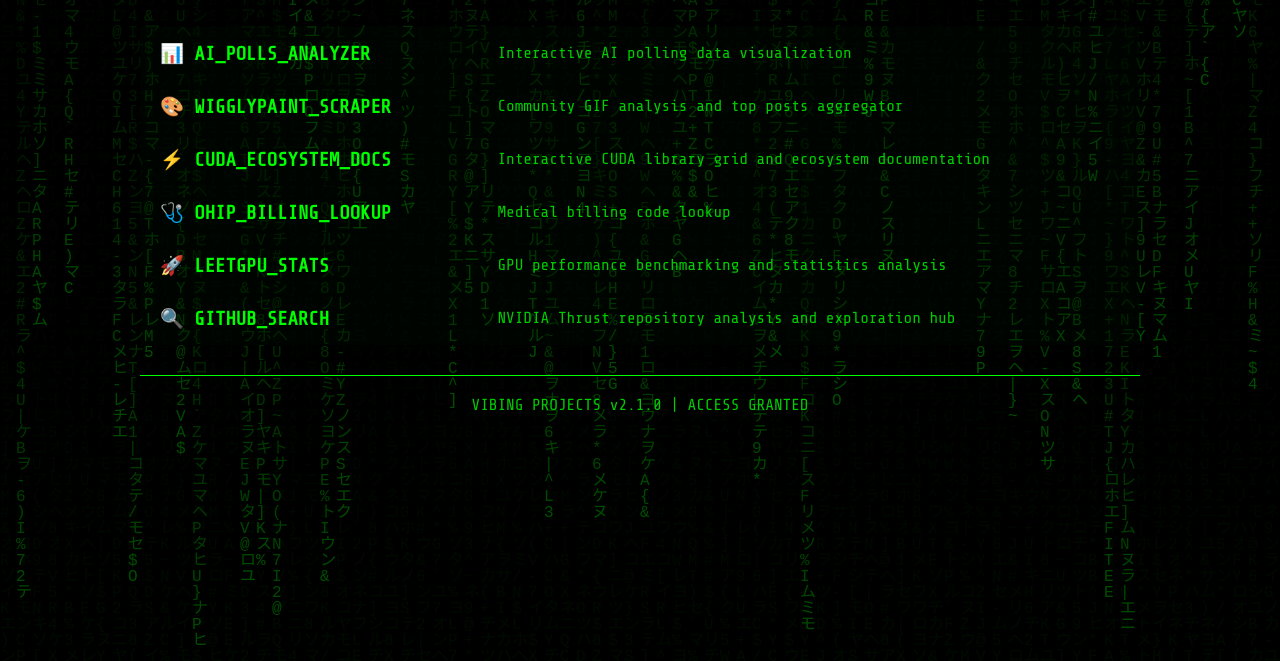
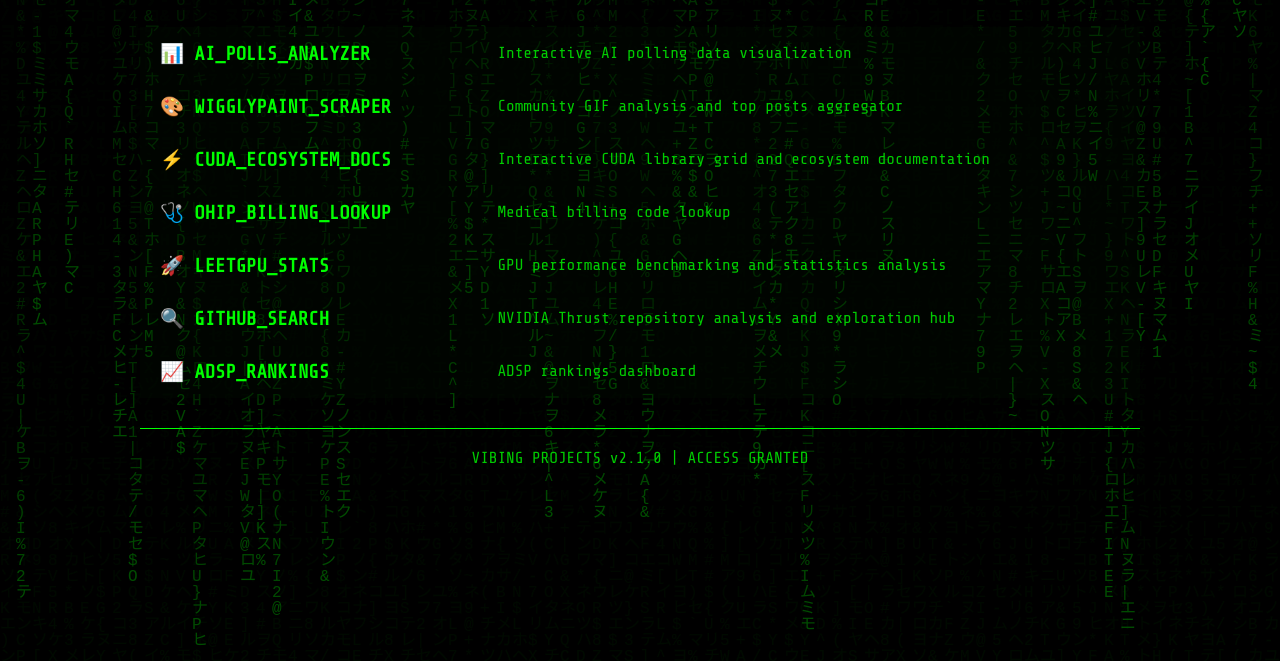
Before and after one commit to codereport/vibing, a plain HTML site: page index.html in a window 1280 px wide. Shown: the part 139-800 px from the top of the page. Drawn offline with nearby package versions, Linux system fonts and the light colour scheme.

Commit message:
:sparkles: add link:

```diff
--- a/index.html
+++ b/index.html
@@ -1,5 +1,6 @@
 <!DOCTYPE html>
 <html lang="en">
+
 <head>
     <meta charset="UTF-8">
     <meta name="viewport" content="width=device-width, initial-scale=1.0">
@@ -117,6 +118,7 @@
         }
     </style>
 </head>
+
 <body>
     <canvas id="matrix-canvas"></canvas>
 
@@ -155,6 +157,11 @@
                 <td class="project-name">🔍 GITHUB_SEARCH</td>
                 <td class="project-desc">NVIDIA Thrust repository analysis and exploration hub</td>
             </tr>
+
+            <tr onclick="window.location.href='adsp_rankings/index.html'">
+                <td class="project-name">📈 ADSP_RANKINGS</td>
+                <td class="project-desc">ADSP rankings dashboard</td>
+            </tr>
         </table>
 
         <div class="footer">
@@ -177,7 +184,7 @@
         const columns = canvas.width / fontSize;
 
         const drops = [];
-        for(let x = 0; x < columns; x++) {
+        for (let x = 0; x < columns; x++) {
             drops[x] = 1;
         }
 
@@ -188,11 +195,11 @@
             ctx.fillStyle = '#00FF00';
             ctx.font = fontSize + 'px "MS Gothic", "Courier New", monospace';
 
-            for(let i = 0; i < drops.length; i++) {
+            for (let i = 0; i < drops.length; i++) {
                 const text = matrixArray[Math.floor(Math.random() * matrixArray.length)];
                 ctx.fillText(text, i * fontSize, drops[i] * fontSize);
 
-                if(drops[i] * fontSize > canvas.height && Math.random() > 0.975) {
+                if (drops[i] * fontSize > canvas.height && Math.random() > 0.975) {
                     drops[i] = 0;
                 }
                 drops[i]++;
@@ -208,4 +215,5 @@
         });
     </script>
 </body>
+
 </html>
```
